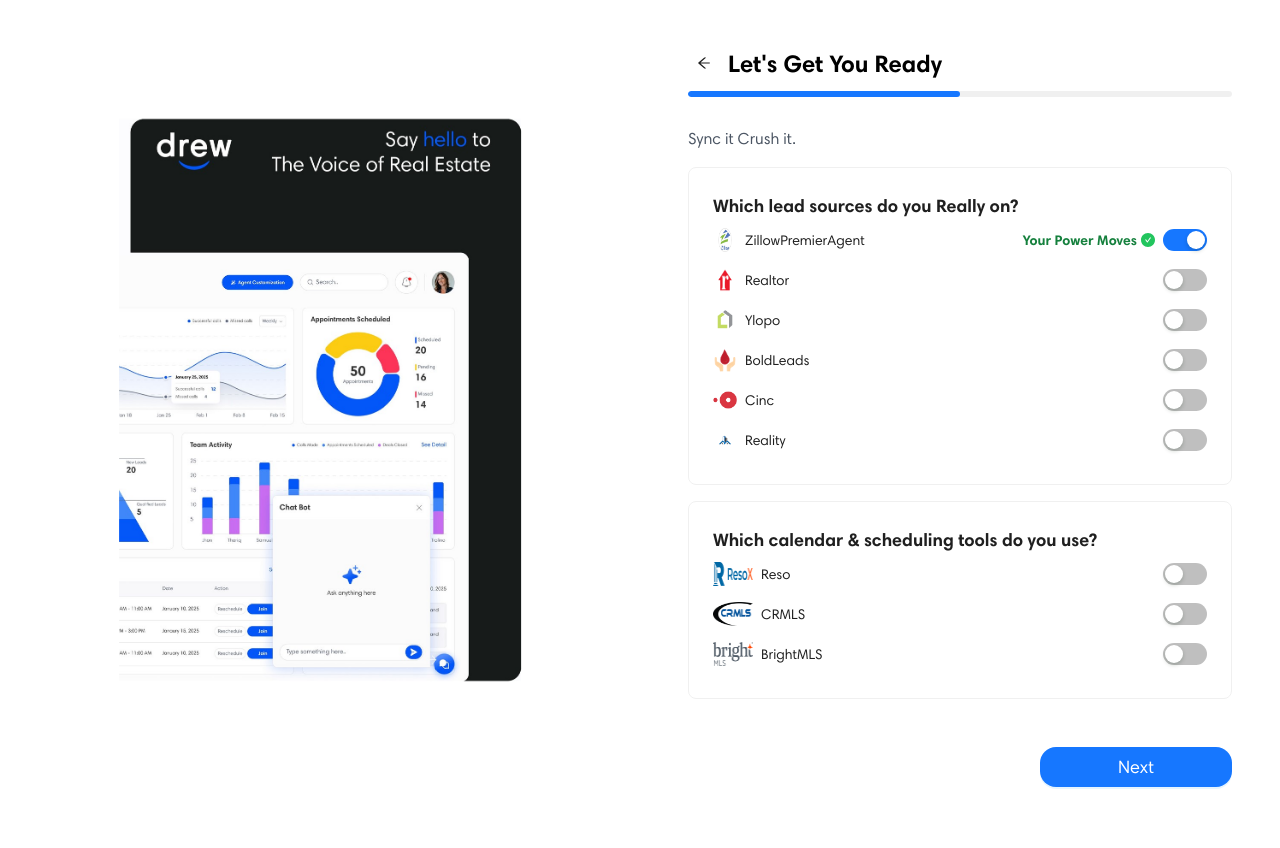
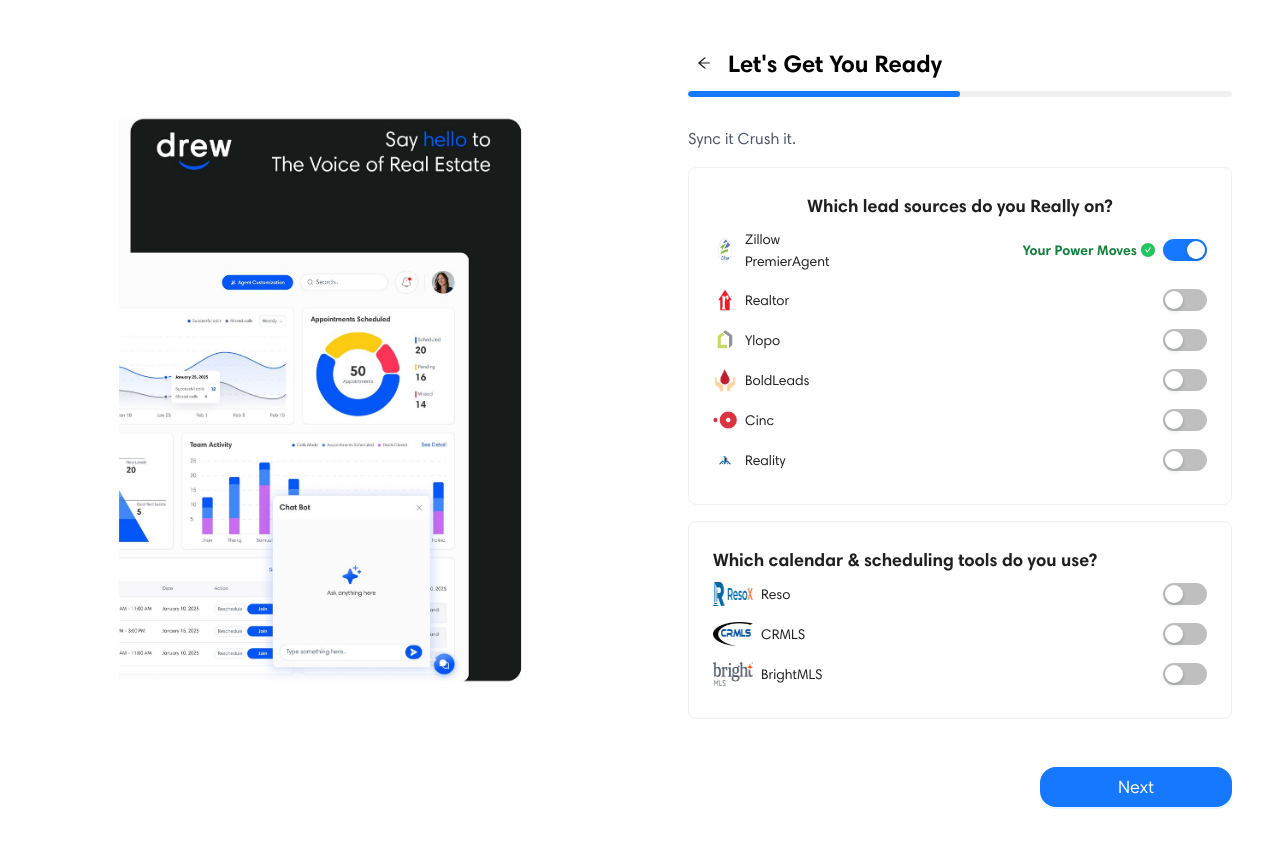
Before and after one commit to Ghufran496/HelloDrewform, a Next.js app: page /getyoupage in a window 1280 px wide. Both pictures are taken after a click on the switch 1185 px from the left and 239 px from the top of the page. Shown: the top 848 px of the page. Built offline with nearby package versions, Linux system fonts and the light colour scheme.

Commit message:
design fix

```diff
--- a/src/app/getyoupage/page.js
+++ b/src/app/getyoupage/page.js
@@ -69,7 +69,7 @@ const getyoupage = () => {
 
         {/* CRM Selection */}
         <Card className="mt-4">
-          <h2 className="text-lg font-semibold">
+          <h2 className="text-lg font-semibold text-center">
             Which lead sources do you Really on?
           </h2>
           {Object.keys(crmToolsgetyou).map((key) => (
@@ -81,11 +81,21 @@ const getyoupage = () => {
                   alt={key}
                   className="w-6 h-6 mr-2"
                 />
-                <span className="capitalize">{key}</span>
+                <span className="capitalize">
+                  {key === "ZillowPremierAgent" ? (
+                    <>
+                      Zillow
+                      <br />
+                      PremierAgent
+                    </>
+                  ) : (
+                    key
+                  )}
+                </span>
               </div>
-              <div className="flex items-center space-x-2">
+              <div className="flex items-center justify-end space-x-2">
                 {crmToolsgetyou[key] && (
-                  <span className="text-green-700 font-semibold flex justify-center items-center">
+                  <span className="text-green-700 font-semibold flex justify-end text-right text-sm items-center sm:text-sm">
                     Your Power Moves
                     <CheckCircleFilled className="text-green-500 ml-1" />
                   </span>
@@ -117,9 +127,9 @@ const getyoupage = () => {
                 />
                 <span className="capitalize">{key}</span>
               </div>
-              <div className="flex items-center space-x-2">
+              <div className="flex items-center justify-end space-x-2">
                 {calendarToolsgetyou[key] && (
-                  <span className="text-green-700 font-semibold flex items-center">
+                  <span className="text-green-700 font-semibold flex justify-end text-right text-sm items-center sm:text-sm">
                     Your Power Moves
                     <CheckCircleFilled className="text-green-500 ml-1" />
                   </span>
--- a/src/app/secretpage/page.js
+++ b/src/app/secretpage/page.js
@@ -54,7 +54,7 @@ const SecretPage = () => {
 
         {/* CRM Selection */}
         <Card className="mt-4">
-          <h2 className="text-lg font-semibold">
+          <h2 className="text-lg font-semibold text-center">
             Which CRM(s) are you currently using?
           </h2>
           {Object.keys(crmTools).map((key) => (
@@ -72,7 +72,7 @@ const SecretPage = () => {
               </div>
               <div className="flex items-center space-x-2">
                 {crmTools[key] && (
-                  <span className="text-green-700 font-semibold flex justify-center items-center">
+                  <span className="text-green-700 font-semibold flex justify-end text-right text-sm items-center sm:text-sm">
                     Your Power Moves
                     <CheckCircleFilled className="text-green-500 ml-1" />
                   </span>
@@ -96,7 +96,7 @@ const SecretPage = () => {
           {Object.keys(calendarTools).map((key) => (
             <div key={key} className="flex justify-between items-center py-2">
               {/* Calendar Icon */}
-              <div className="flex items-center">
+              <div className="flex items-end justify-end">
                 <img
                   src={`/images/page2/${key}.png`} // Assumes your images are named the same as the calendar tool keys (e.g., "googleCalendar.png")
                   alt={key}
@@ -108,7 +108,7 @@ const SecretPage = () => {
               </div>
               <div className="flex items-center space-x-2">
                 {calendarTools[key] && (
-                  <span className="text-green-700 font-semibold flex items-center">
+                  <span className="text-green-700 font-semibold flex justify-end text-right text-sm items-center sm:text-sm">
                     Your Power Moves
                     <CheckCircleFilled className="text-green-500 ml-1" />
                   </span>
```
